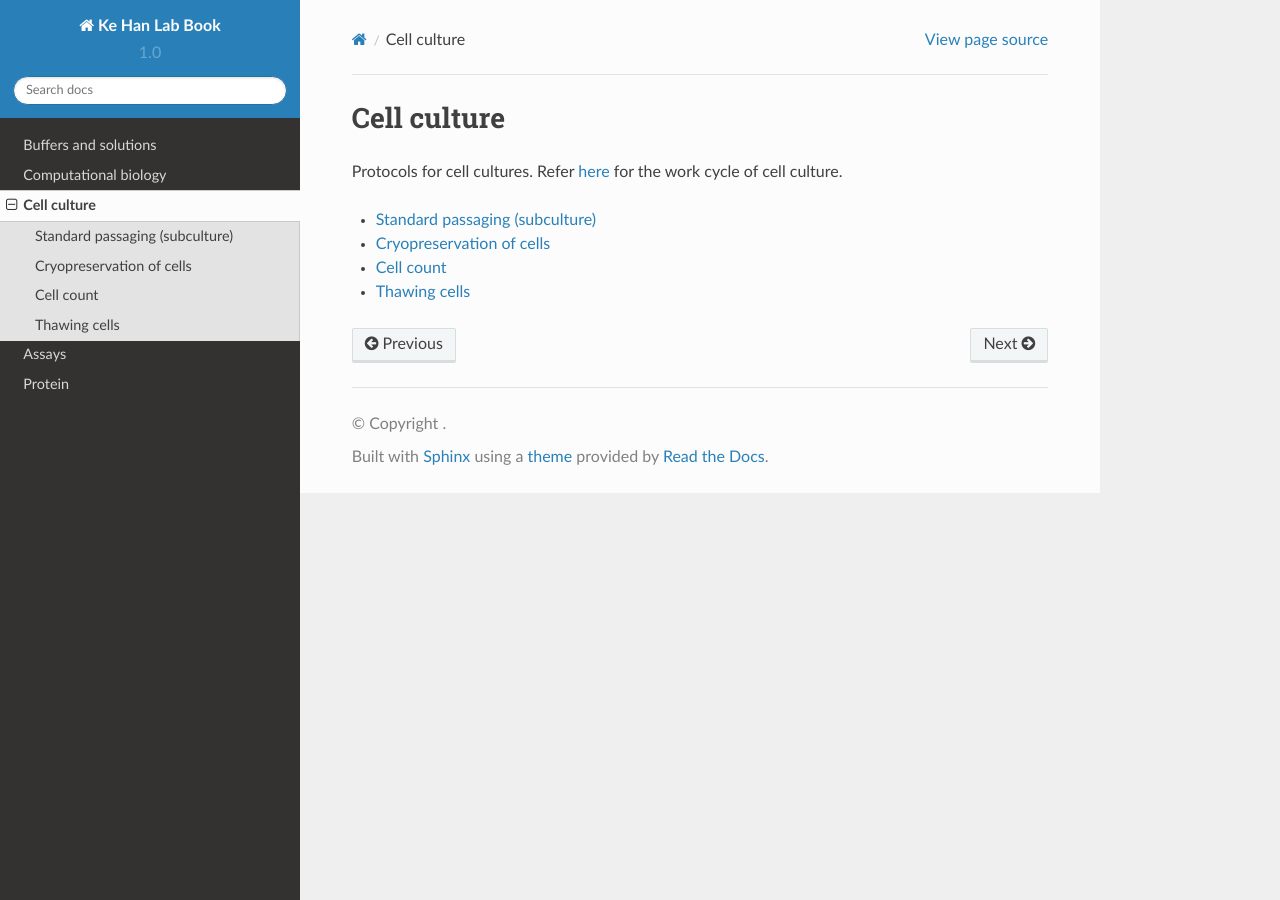
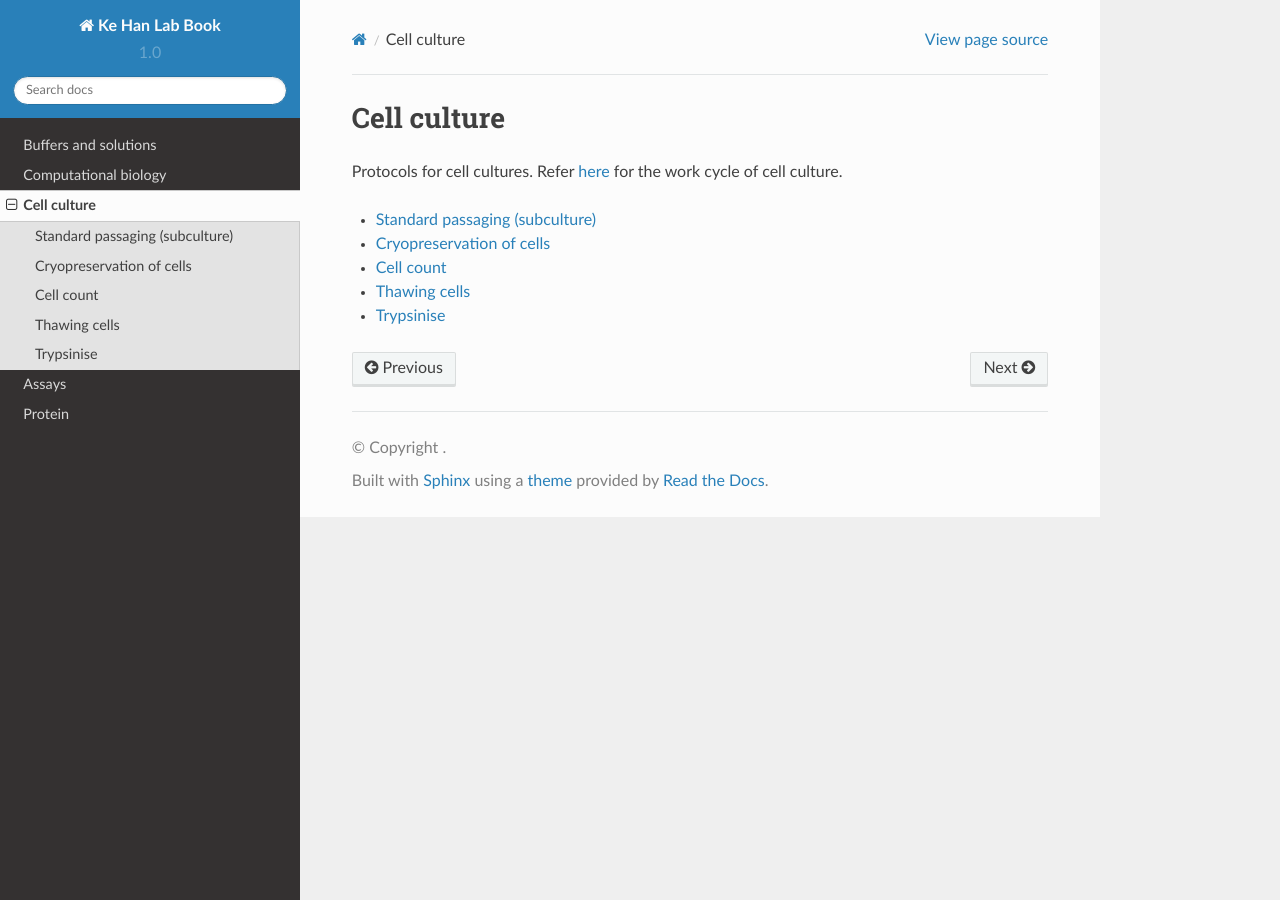
Before and after one commit to kehantan/labbook, a Sphinx documentation site: the page built from docs/cell_culture.rst, in a window 1280 px wide. Built offline with Sphinx 7.4.7 and the Read the Docs theme 2.0.0, drawn with Linux system fonts in a browser that asks for light colours.

Commit message:
Update cell_culture.rst

```diff
--- a/docs/cell_culture.rst
+++ b/docs/cell_culture.rst
@@ -12,3 +12,4 @@
    cell_culture/cryo
    cell_culture/cell_count
    cell_culture/thaw
+   cell_culture/trypsinise
```
